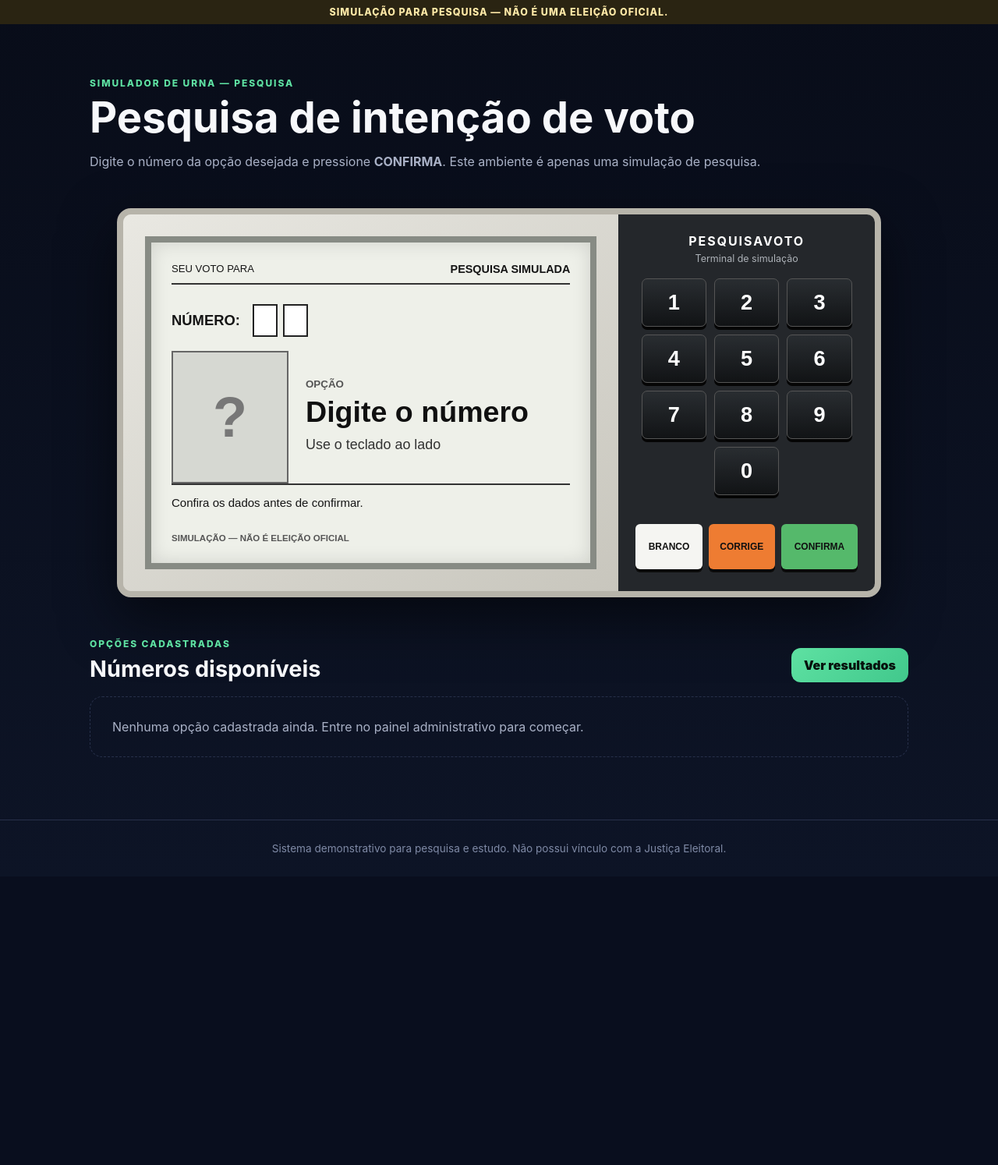
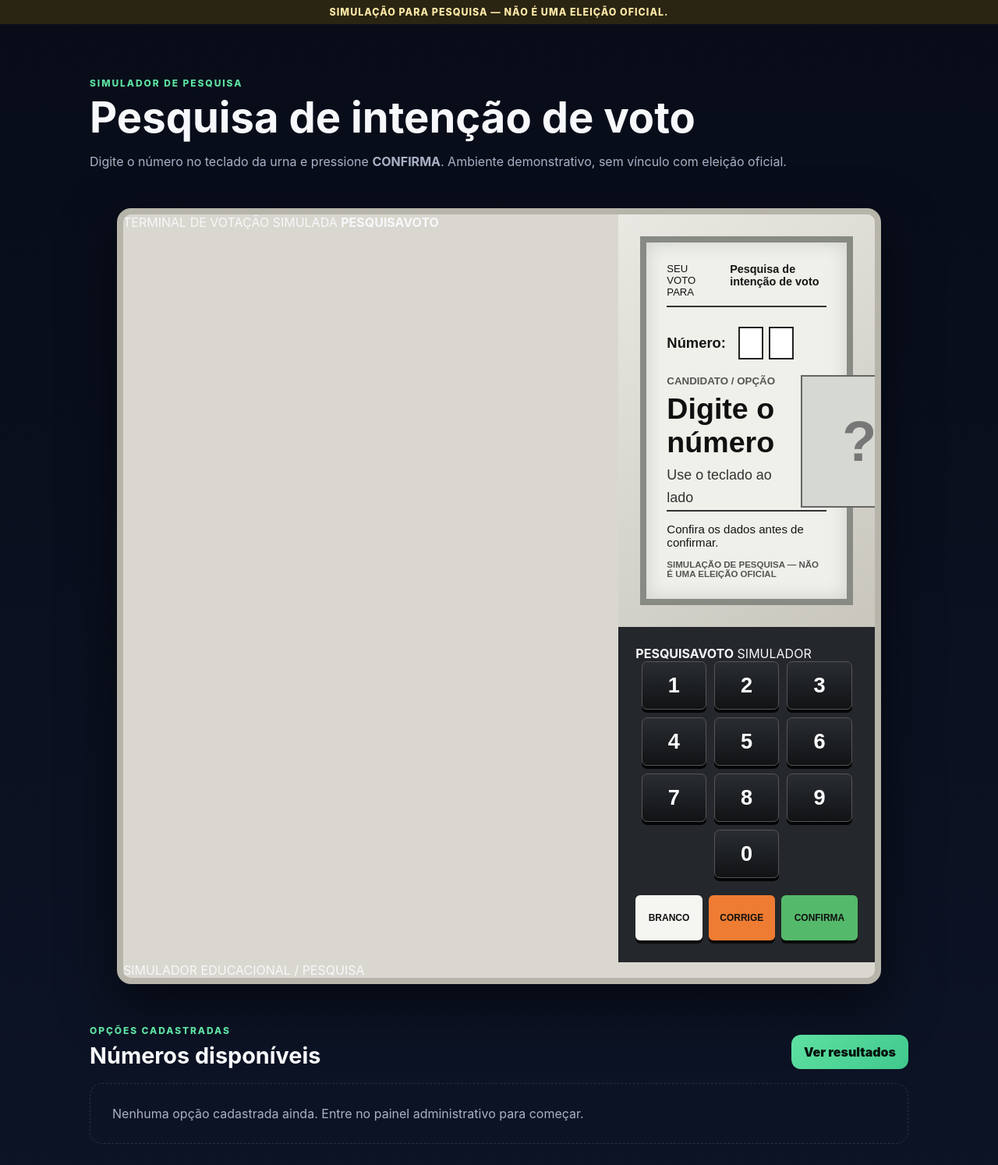
Before and after one commit to francielreis/sistema-votacao-pesquisa, a Flask app: page / in a window 1280 px wide. Shown: the part 69-1563 px from the top of the page at 78% size. Before the commit the page ends 1165 px from the top, so only its background shows below. Run offline with Flask 3, Linux system fonts and the light colour scheme; data comes from the database, SQL or seed files in the repository; data that the repository does not hold is empty; some libraries are stand-ins or nearby versions.

Commit message:
Aproximar simulador do formato físico de urna

```diff
--- a/templates/index.html
+++ b/templates/index.html
@@ -1,9 +1,9 @@
 {% extends 'base.html' %}
 {% block content %}
 <section class="hero urna-hero">
-  <span class="eyebrow">SIMULADOR DE URNA — PESQUISA</span>
+  <span class="eyebrow">SIMULADOR DE PESQUISA</span>
   <h1>{{ poll.title }}</h1>
-  <p>Digite o número da opção desejada e pressione <strong>CONFIRMA</strong>. Este ambiente é apenas uma simulação de pesquisa.</p>
+  <p>Digite o número no teclado da urna e pressione <strong>CONFIRMA</strong>. Ambiente demonstrativo, sem vínculo com eleição oficial.</p>
 </section>
 
 {% if already_voted %}
@@ -12,26 +12,33 @@
 
 <section class="urna-wrap" aria-label="Simulador de urna eletrônica para pesquisa">
   <div class="urna-machine">
+    <div class="urna-top-strip">
+      <span>TERMINAL DE VOTAÇÃO SIMULADA</span>
+      <strong>PESQUISAVOTO</strong>
+    </div>
+
+    <div class="urna-body">
       <div class="urna-screen-panel">
         <div class="urna-screen" id="urnaScreen">
           <div class="urna-screen-top">
             <span>SEU VOTO PARA</span>
-          <strong>PESQUISA SIMULADA</strong>
+            <strong>{{ poll.title }}</strong>
           </div>
 
           <div class="urna-input-row">
-          <span>NÚMERO:</span>
+            <span>Número:</span>
             <div class="urna-digits" id="urnaDigits" aria-live="polite"></div>
           </div>
 
           <div class="urna-candidate" id="candidatePreview">
+            <div class="urna-candidate-data">
+              <small>CANDIDATO / OPÇÃO</small>
+              <h2 id="candidateName">Digite o número</h2>
+              <p id="candidateNumber">Use o teclado ao lado</p>
+            </div>
+
             <div class="urna-photo-placeholder" id="candidatePhoto">
               <span>?</span>
-          </div>
-          <div class="urna-candidate-data">
-            <small>OPÇÃO</small>
-            <h2 id="candidateName">Digite o número</h2>
-            <p id="candidateNumber">Use o teclado ao lado</p>
             </div>
           </div>
 
@@ -40,24 +47,24 @@
           </div>
 
           <div class="urna-screen-footer">
-          <strong>SIMULAÇÃO — NÃO É ELEIÇÃO OFICIAL</strong>
+            <strong>SIMULAÇÃO DE PESQUISA — NÃO É UMA ELEIÇÃO OFICIAL</strong>
           </div>
         </div>
       </div>
 
       <div class="urna-keyboard-panel">
-      <div class="urna-branding">
+        <div class="urna-keyboard-title">
           <strong>PESQUISAVOTO</strong>
-        <span>Terminal de simulação</span>
+          <span>SIMULADOR</span>
         </div>
 
         <div class="urna-keypad" id="urnaKeypad">
           {% for n in range(1, 10) %}
           <button type="button" class="urna-key" data-digit="{{ n }}" {% if already_voted %}disabled{% endif %}>{{ n }}</button>
           {% endfor %}
-        <span></span>
+          <span class="urna-key-spacer"></span>
           <button type="button" class="urna-key" data-digit="0" {% if already_voted %}disabled{% endif %}>0</button>
-        <span></span>
+          <span class="urna-key-spacer"></span>
         </div>
 
         <div class="urna-actions">
@@ -66,6 +73,9 @@
           <button type="button" class="urna-action confirm" id="confirmBtn" {% if already_voted %}disabled{% endif %}>CONFIRMA</button>
         </div>
       </div>
+    </div>
+
+    <div class="urna-bottom-label">SIMULADOR EDUCACIONAL / PESQUISA</div>
   </div>
 </section>
 
@@ -169,7 +179,7 @@
         photoEl.style.backgroundImage = '';
         photoEl.innerHTML = '<span>' + candidate.name.charAt(0).toUpperCase() + '</span>';
       }
-      messageEl.innerHTML = '<strong>CONFIRA:</strong> se os dados estiverem corretos, pressione CONFIRMA.';
+      messageEl.innerHTML = '<strong>CONFIRA OS DADOS</strong><br>Se estiver correto, pressione CONFIRMA.';
       confirmBtn.classList.add('ready');
     } else {
       nameEl.textContent = typed.length >= maxDigits ? 'Número não encontrado' : 'Digitando...';
```
Lines whose indentation alone changed are shown as unchanged.
